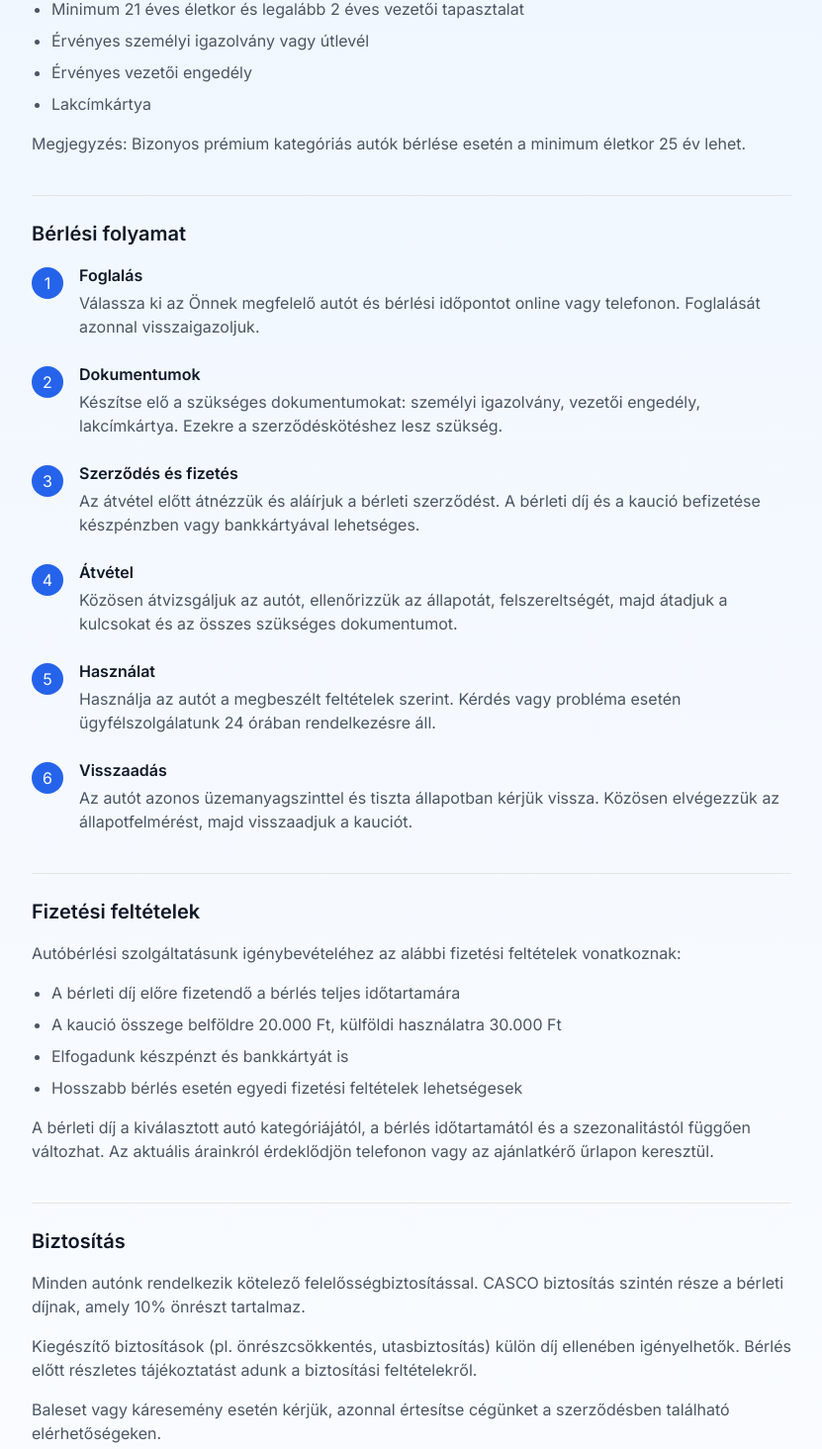
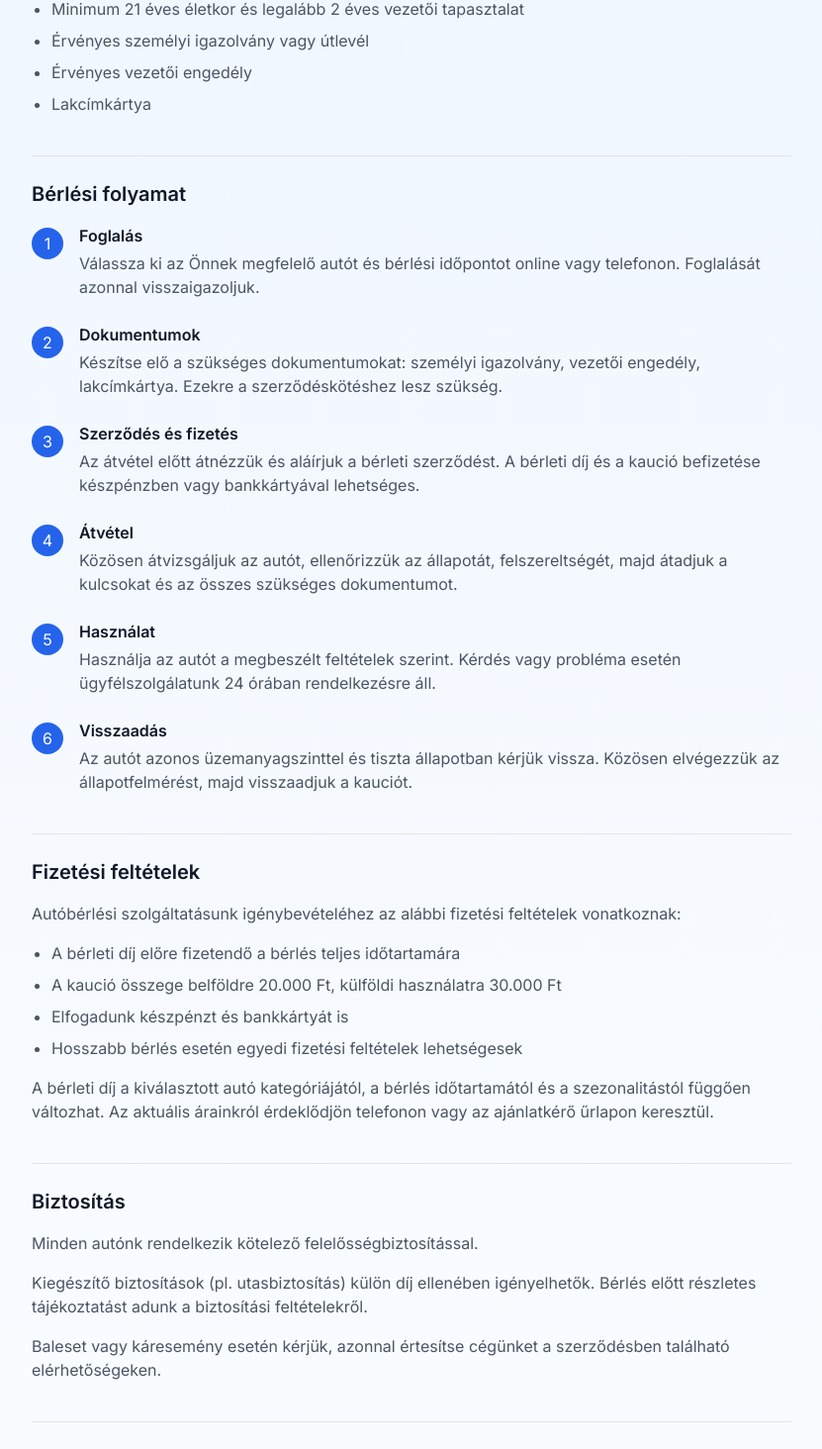
Before and after one commit to BigFlori/molnar-autoberles-landing, a Next.js app: page /berlesi-feltetelek in a window 1280 px wide. Shown: the part 312-1776 px from the top of the page at 99% size, without its empty margins (224-1055 px from the left). Built offline with nearby package versions, Linux system fonts and the light colour scheme; no server answers.

Commit message:
Rental terms update

```diff
--- a/components/pages/rental-terms-page.tsx
+++ b/components/pages/rental-terms-page.tsx
@@ -34,9 +34,6 @@ export default function RentalTermsPage() {
                   <li>Érvényes vezetői engedély</li>
                   <li>Lakcímkártya</li>
                 </ul>
-                <p>
-                  Megjegyzés: Bizonyos prémium kategóriás autók bérlése esetén a minimum életkor 25 év lehet.
-                </p>
               </div>
             </section>
 
@@ -133,10 +130,10 @@ export default function RentalTermsPage() {
               <h2 className="text-xl font-semibold text-gray-900 mb-4">Biztosítás</h2>
               <div className="prose prose-blue max-w-none text-gray-600 space-y-4">
                 <p>
-                  Minden autónk rendelkezik kötelező felelősségbiztosítással. CASCO biztosítás szintén része a bérleti díjnak, amely 10% önrészt tartalmaz.
+                  Minden autónk rendelkezik kötelező felelősségbiztosítással.
                 </p>
                 <p>
-                  Kiegészítő biztosítások (pl. önrészcsökkentés, utasbiztosítás) külön díj ellenében igényelhetők. Bérlés előtt részletes tájékoztatást adunk a biztosítási feltételekről.
+                  Kiegészítő biztosítások (pl. utasbiztosítás) külön díj ellenében igényelhetők. Bérlés előtt részletes tájékoztatást adunk a biztosítási feltételekről.
                 </p>
                 <p>
                   Baleset vagy káresemény esetén kérjük, azonnal értesítse cégünket a szerződésben található elérhetőségeken.
--- a/components/sections/faq.tsx
+++ b/components/sections/faq.tsx
@@ -40,7 +40,7 @@ const faqItems = [
   },
   {
     question: "Van-e életkori korlátozás a bérléshez?",
-    answer: "Igen, autóbérléshez minimum 21 éves kor és legalább 2 éves vezetői tapasztalat szükséges. 25 év alatti vezetők esetében további felár jelentkezhet a biztosítási feltételek miatt. Egyes prémium kategóriás autóknál a minimum életkor 25 év lehet."
+    answer: "Igen, autóbérléshez minimum 21 éves kor és legalább 2 éves vezetői tapasztalat szükséges. Egyes prémium kategóriás autóknál a minimum életkor 25 év lehet."
   },
   {
     question: "Lehetséges-e hosszabbítani a bérlést?",
```
